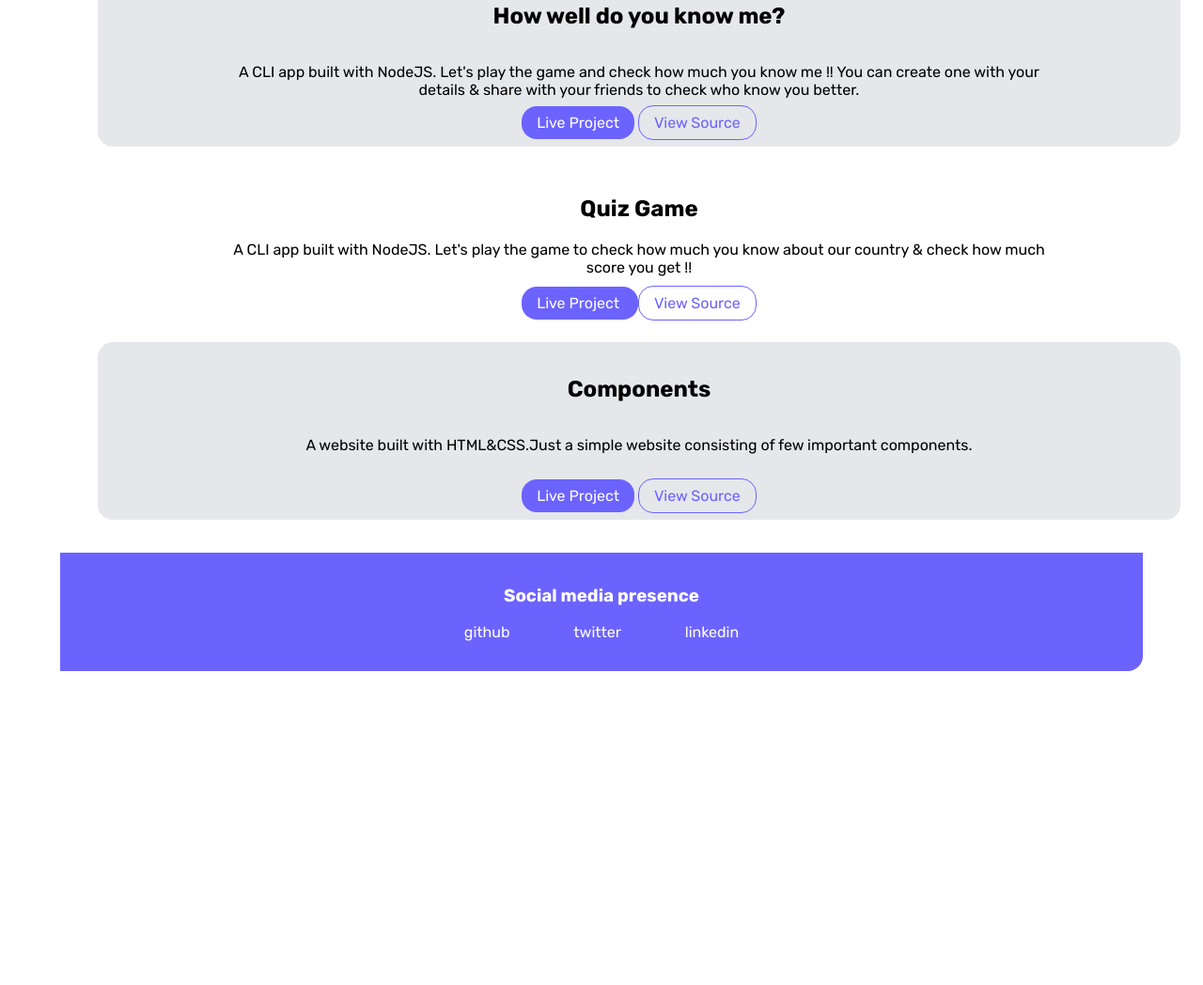
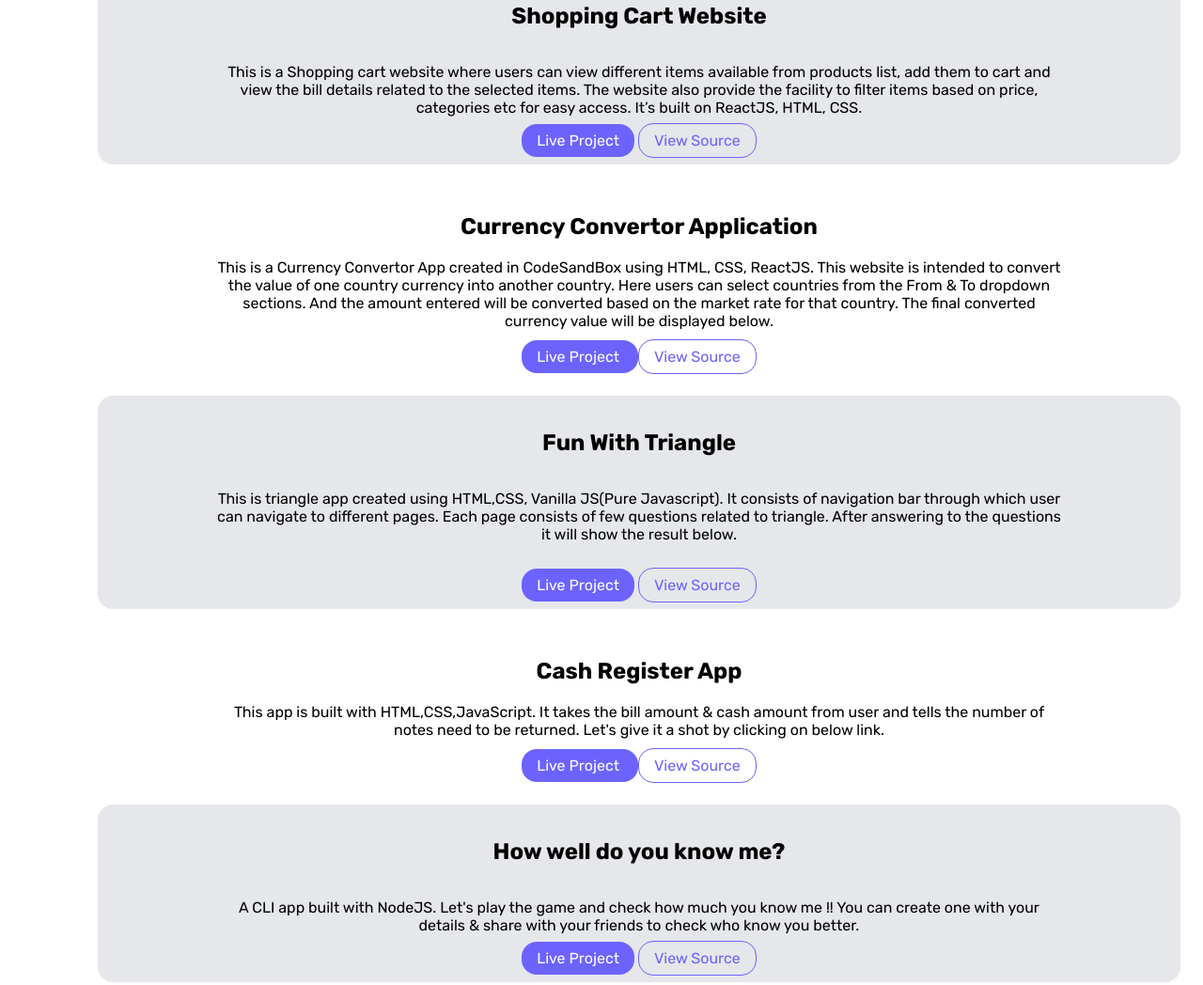
Before and after one commit to deepalishivanagi/My-Adarsh-Balika-Portfolio, a plain HTML site: page Projects.html in a window 1280 px wide. Shown: the part 810-1858 px from the top of the page at 94% size. Before the commit the page ends 1524 px from the top, so only its background shows below. Drawn offline with Linux system fonts and the light colour scheme.

Commit message:
added few more projects & blogs

```diff
--- a/Projects.html
+++ b/Projects.html
@@ -6,16 +6,17 @@
     <meta http-equiv="X-UA-Compatible" content="IE=edge">
     <meta name="viewport" content="width=device-width, initial-scale=1.0">
     <title>Developer | Projects</title>
-    <link href="styles.css" rel="stylesheet"/>
+    <link href="styles.css" rel="stylesheet" />
 </head>
+
 <body>
 
     <nav class="navigation">
         <div class="nav-div">I AM DEVELOPER</div>
         <ul class="list-no-bullets">
-             <li class="list-inline"> <a class="link " href='/index.html'>Home</a></li>
-             <li class="list-inline"><a class="link link-active" href='/Projects.html'>Projects</a></li>
-             <li class="list-inline"><a class="link" href='/Blogs.html'>Blogs</a></li>
+            <li class="list-inline"> <a class="link " href='/index.html'>Home</a></li>
+            <li class="list-inline"><a class="link link-active" href='/Projects.html'>Projects</a></li>
+            <li class="list-inline"><a class="link" href='/Blogs.html'>Blogs</a></li>
         </ul>
     </nav>
 
@@ -28,37 +29,96 @@
     <ul class="list-no-bullets ">
         <li>
             <div class="container lis-proj">
+                <h2>Shopping Cart Website</h2>
+                <div class="container container-center">This is a Shopping cart website where users can view different
+                    items available from products list, add them to cart
+                    and view the bill details related to the selected items. The website also provide the facility to
+                    filter items based on price, categories etc for easy access. It’s built on ReactJS, HTML, CSS.</div>
+                <a class="link Primary-link" href="https://deepali-shopping-cart.netlify.app">Live Project</a>
+                <a class="link Secondary-link" href="https://github.com/deepalishivanagi/ShoppingCart">View Source</a>
+            </div>
+        </li>
+        <li>
+            <div class="container-white lis-proj">
+                <h2>Currency Convertor Application</h2>
+                <div class="container-center">This is a Currency Convertor App created in CodeSandBox using HTML, CSS,
+                    ReactJS. This website is intended to convert the value of one country currency into another country.
+                    Here users can select countries from the From & To dropdown sections. And the amount entered will be
+                    converted based on the market rate for that country. The final converted currency value will be
+                    displayed below.
+                </div> <br>
+                <a class="link Primary-link" href="https://deepalis-currency-convertor.netlify.app">Live Project
+                </a>
+                <a class="link Secondary-link"
+                    href="https://github.com/deepalishivanagi/Currency-convertor-in-react">View
+                    Source</a>
+            </div>
+        </li>
+        <li>
+            <div class="container lis-proj">
+                <h2>Fun With Triangle</h2>
+                <div class="container container-center"> This is triangle app created using HTML,CSS, Vanilla JS(Pure
+                    Javascript). It consists of navigation bar through which user can navigate to different pages.
+                    Each page consists of few questions related to triangle. After answering to the questions it will
+                    show the result below.</div><br>
+                <a class="link Primary-link" href="https://deeps-fun-with-triangle.netlify.app/">Live Project</a>
+                <a class="link Secondary-link"
+                    href="https://github.com/deepalishivanagi/Fun-with-triangle">View Source</a>
+        </li>
+        <li>
+            <div class="container-white lis-proj">
+                <h2>Cash Register App </h2>
+                <div class="container-center">This app is built with HTML,CSS,JavaScript. It takes the bill amount & cash amount from user
+                    and tells the number of notes need to be returned. Let's give it a shot by clicking on below link.
+                </div> <br>
+                <a class="link Primary-link" href="https://deepalis-cash-register-app-in-vanillajs.netlify.app/">Live Project
+                </a>
+                <a class="link Secondary-link" href="https://github.com/deepalishivanagi/Cash_register_App_using_vanillaJS">View
+                    Source</a>
+            </div>
+        </li>
+        <li>
+            <div class="container lis-proj">
                 <h2>How well do you know me?</h2>
-                <div class="container container-center">A CLI app built with NodeJS. Let's play the game and check how much you know me !! You can create one with your details & share with your friends to check who know you better.</div>
+                <div class="container container-center">A CLI app built with NodeJS. Let's play the game and check how
+                    much you know me !! You can create one with your details & share with your friends to check who know
+                    you better.</div>
                 <a class="link Primary-link" href="https://replit.com/@deepalishivanag/endgameexe15">Live Project</a>
-                <a class="link Secondary-link" href="https://github.com/deepalishivanagi/First-Project-Friends-CLI-app">View Source</a>
+                <a class="link Secondary-link"
+                    href="https://github.com/deepalishivanagi/First-Project-Friends-CLI-app">View Source</a>
             </div>
         </li>
         <li>
             <div class="container-white lis-proj">
                 <h2>Quiz Game </h2>
-                <div class="container-center">A CLI app built with NodeJS. Let's play the game to check how much you know about our country & check how much
-                score you get !!</div> <br>
-                <a class="link Primary-link" href="https://replit.com/@deepalishivanag/QuizGameChalkuse">Live Project </a>
-                <a class="link Secondary-link" href="https://github.com/deepalishivanagi/Sec-quizGame-CLI-app">View Source</a>
+                <div class="container-center">A CLI app built with NodeJS. Let's play the game to check how much you
+                    know about our country & check how much
+                    score you get !!</div> <br>
+                <a class="link Primary-link" href="https://replit.com/@deepalishivanag/QuizGameChalkuse">Live Project
+                </a>
+                <a class="link Secondary-link" href="https://github.com/deepalishivanagi/Sec-quizGame-CLI-app">View
+                    Source</a>
             </div>
         </li>
-        <li>
+        <!-- <li>
             <div class="container lis-proj">
                 <h2>Components</h2>
-                <div class="container container-center">A website built with HTML&CSS.Just a simple website consisting of few important components.</div><br>
+                <div class="container container-center">A website built with HTML&CSS.Just a simple website consisting
+                    of few important components.</div><br>
                 <a class="link Primary-link" href="https://deepalis-component-library.netlify.app/">Live Project</a>
-                <a class="link Secondary-link" href="https://github.com/deepalishivanagi/Lesson-three-html-css-components">View Source</a>
-        </li>
+                <a class="link Secondary-link"
+                    href="https://github.com/deepalishivanagi/Lesson-three-html-css-components">View Source</a>
+        </li> -->
     </ul>
-<br>
+    <br>
     <footer class="Footer">
         <h3>Social media presence</h3>
         <ul class="list-no-bullets ">
             <li class="list-inline"><a class="link" href="https://github.com/deepalishivanagi">github</a></li>
             <li class="list-inline"><a class="link" href="https://twitter.com/deepalishivan1">twitter</a></li>
-            <li class="list-inline"><a class="link" href="https://linkedin.com/deepalishivanagi">linkedin</a></li>
+            <li class="list-inline"><a class="link" href="https://www.linkedin.com/in/deepali-shivanagi">linkedin</a></li>
         </ul>
     </footer>
 </body>
+
 </html>
```
Also changed, not shown: Blogs.html (+14 -6 lines), index.html (+2 -2 lines).
